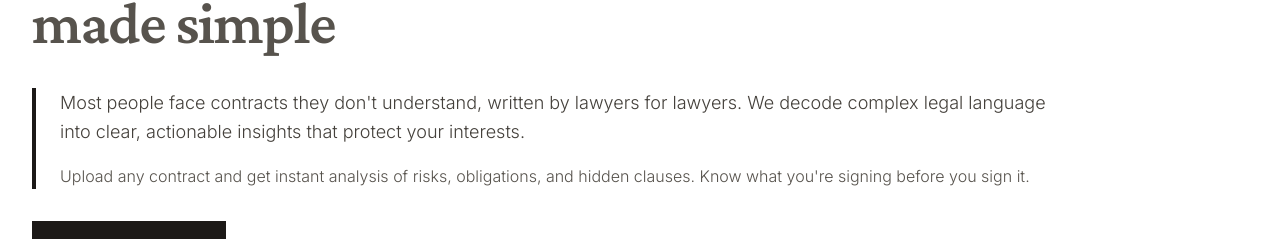
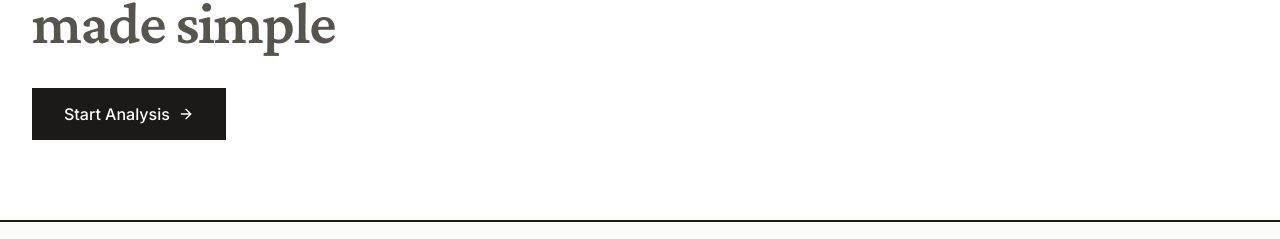
Before and after one commit to srinivasajan/beforeyousign, a Next.js app: page / in a window 1280 px wide. Shown: the part 319-558 px from the top of the page. Built offline with nearby package versions, Linux system fonts and the light colour scheme; no server answers.

Commit message:
chore: remove hero section description text

```diff
--- a/app/page.tsx
+++ b/app/page.tsx
@@ -19,16 +19,7 @@ export default function Home() {
               From issues to answers, <span className="text-stone-600">your legal world made simple</span>
             </h2>
 
-            <div className="border-l-4 border-stone-900 pl-6 mb-8">
-              <p className="text-lg text-stone-700 leading-relaxed font-light mb-4">
-                Most people face contracts they don't understand, written by lawyers for lawyers.
-                We decode complex legal language into clear, actionable insights that protect your interests.
-              </p>
-              <p className="text-base text-stone-600 leading-relaxed font-light">
-                Upload any contract and get instant analysis of risks, obligations, and hidden clauses.
-                Know what you're signing before you sign it.
-              </p>
-            </div>
+
 
             <Link
               href="/analyze"
```
